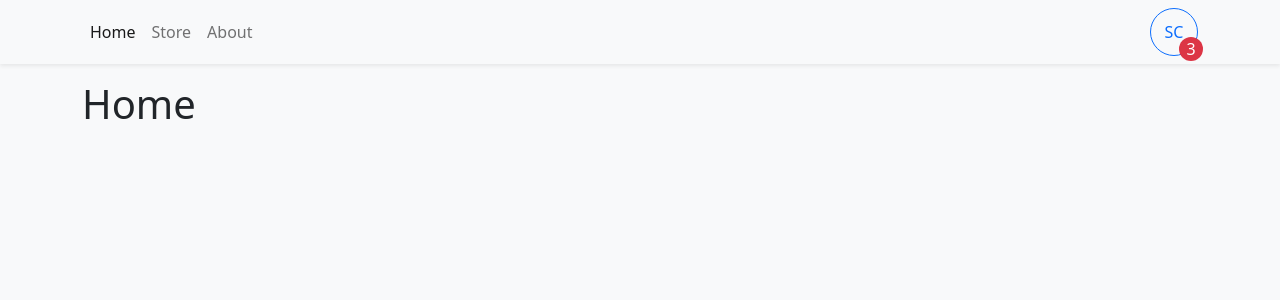
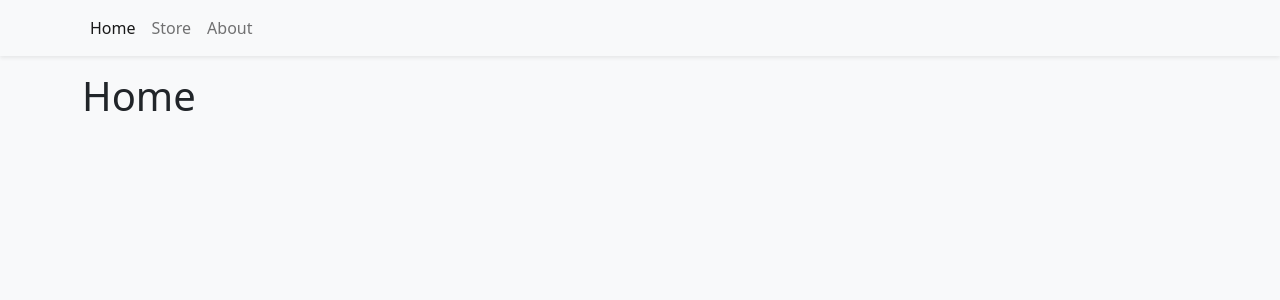
Before and after one commit to HezekielT/Shopping-Cart, a React (Vite) app: page / in a window 1280 px wide. Shown: the top 300 px of the page. Built offline with nearby package versions, Linux system fonts and the light colour scheme.

Commit message:
open cart and cart quantity functionality has been added

```diff
--- a/src/components/Navbar.tsx
+++ b/src/components/Navbar.tsx
@@ -1,7 +1,9 @@
 import { Button, Container, Nav, Navbar as NavbarBs } from "react-bootstrap";
 import { NavLink } from "react-router-dom";
+import { useShoppingCart } from "../context/ShoppingCartContext";
 
 export function Navbar() {
+  const { openCart, cartQuantity } = useShoppingCart();
   return (
     <NavbarBs sticky="top" className="bg-blue shadow-sm mb-3">
       <Container>
@@ -16,7 +18,9 @@
             About
           </Nav.Link>
         </Nav>
+        {cartQuantity > 0 && (
           <Button
+            onClick={openCart}
             style={{ width: "3rem", height: "3rem", position: "relative" }}
             variant="outline-primary"
             className="rounded-circle"
@@ -35,9 +39,10 @@
                 transform: "translate(25%, 25%)",
               }}
             >
-            3
+              {cartQuantity}
             </div>
           </Button>
+        )}
       </Container>
     </NavbarBs>
   )
```
Lines whose indentation alone changed are shown as unchanged.
